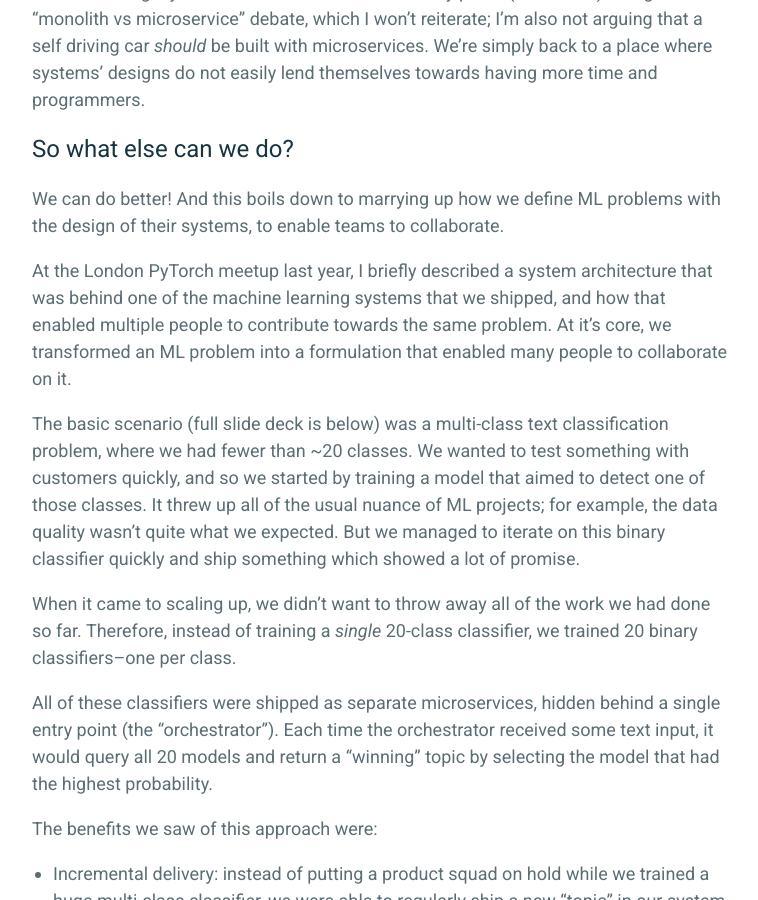
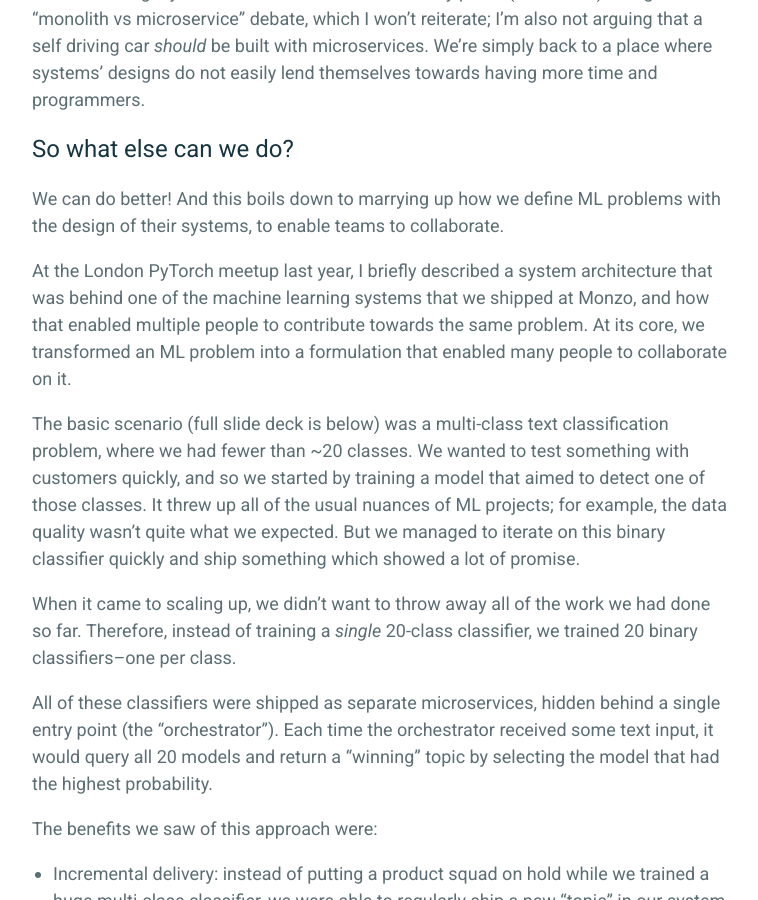
Before and after one commit to nlathia/nlathia.github.io, a Jekyll site: the page built from _posts/2020-08-01-ML-Collaboration.md, in a window 1280 px wide and 900 px high, scrolled down 3188 px. Shown: the whole window, without its empty margins (258-1016 px from the left). Built offline with Jekyll 4.4.1, drawn with Linux system fonts in a browser that asks for light colours; some of the changed text lies outside the part shown.

Commit message:
Fix words (#33)
* Add Soft Eng 2.0 post

* Edits

* Fix word

```diff
--- a/_posts/2020-08-01-ML-Collaboration.md
+++ b/_posts/2020-08-01-ML-Collaboration.md
@@ -59,9 +59,9 @@ Software monoliths are perfectly adequate for some applications, but one of the
 
 We can do better! And this boils down to marrying up how we define ML problems with the design of their systems, to enable teams to collaborate.
 
-At the London PyTorch meetup last year, I briefly described a system architecture that was behind one of the machine learning systems that we shipped, and how that enabled multiple people to contribute towards the same problem. At it's core, we transformed an ML problem into a formulation that enabled many people to collaborate on it.
+At the London PyTorch meetup last year, I briefly described a system architecture that was behind one of the machine learning systems that we shipped at Monzo, and how that enabled multiple people to contribute towards the same problem. At its core, we transformed an ML problem into a formulation that enabled many people to collaborate on it.
 
-The basic scenario (full slide deck is below) was a multi-class text classification problem, where we had fewer than \~20 classes. We wanted to test something with customers quickly, and so we started by training a model that aimed to detect one of those classes. It threw up all of the usual nuance of ML projects; for example, the data quality wasn't quite what we expected. But we managed to iterate on this binary classifier quickly and ship something which showed a lot of promise.
+The basic scenario (full slide deck is below) was a multi-class text classification problem, where we had fewer than \~20 classes. We wanted to test something with customers quickly, and so we started by training a model that aimed to detect one of those classes. It threw up all of the usual nuances of ML projects; for example, the data quality wasn't quite what we expected. But we managed to iterate on this binary classifier quickly and ship something which showed a lot of promise.
 
 When it came to scaling up, we didn't want to throw away all of the work we had done so far. Therefore, instead of training a _single_ 20-class classifier, we trained 20 binary classifiers--one per class.
 
@@ -82,5 +82,4 @@ The top of this blog post has the "Software engineering is what happens to progr
 
 Since giving the PyTorch London presentation in October 2019, I've heard that other companies have adopted this model orchestration approach, so thought to share it more widely. If it's useful for you too, let [me](https://twitter.com/neal_lathia) know. The full presentation is below, and the example described in this post is from slide 22 onwards.
 
-
 <iframe src="//www.slideshare.net/slideshow/embed_code/key/NFnCQv2LUK5Cy0" width="595" height="485" frameborder="0" marginwidth="0" marginheight="0" scrolling="no" style="border:1px solid #CCC; border-width:1px; margin-bottom:5px; max-width: 100%;" allowfullscreen> </iframe> <div style="margin-bottom:5px"> <strong> <a href="//www.slideshare.net/neal.lathia/using-language-models-to-supercharge-monzos-customer-support" title=" Using language models to supercharge Monzo’s customer support" target="_blank"> Using language models to supercharge Monzo’s customer support</a> </strong> from <strong><a href="https://www.slideshare.net/neal.lathia" target="_blank">Neal Lathia</a></strong> </div>
```
Also changed, not shown: other parts of _posts/2020-08-01-ML-Collaboration.md (+1 -1 lines).
